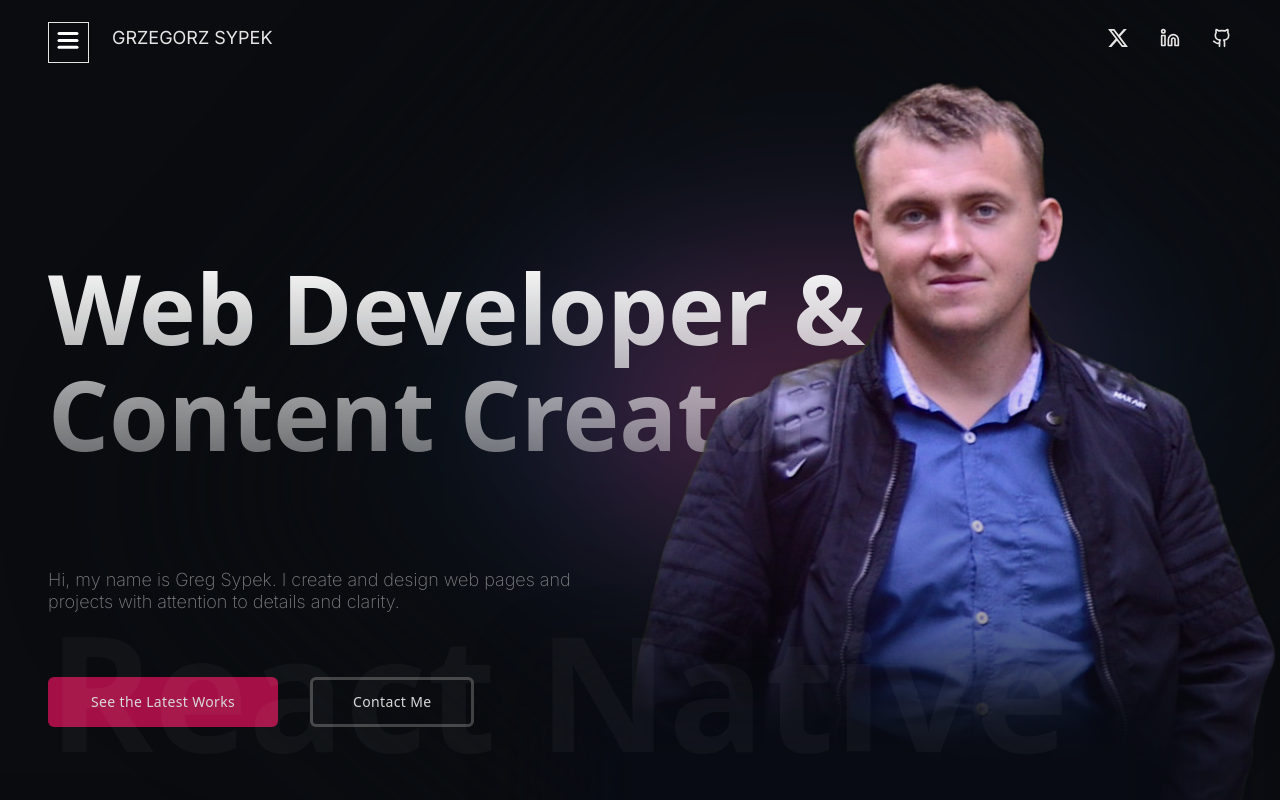
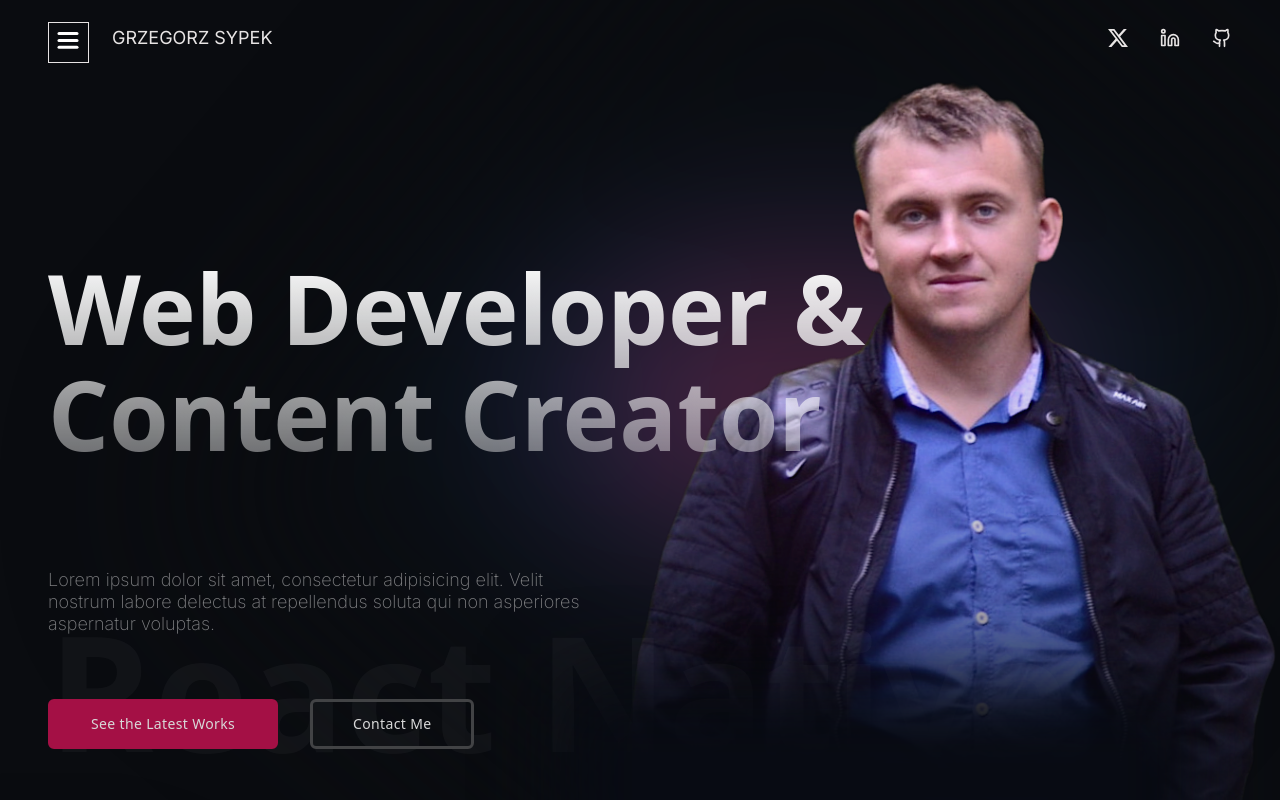
Before and after one commit to gregsypek/portfolio_v4, a React (Vite) app: page / in a window 1280 px wide. Shown: the top 800 px of the page. Built offline with nearby package versions, Linux system fonts and the light colour scheme; no server answers.

Commit message:
add animations to hero section

```diff
--- a/src/sections/Hero.jsx
+++ b/src/sections/Hero.jsx
@@ -1,26 +1,21 @@
-import { useEffect } from "react";
 import Button from "../components/Button";
-// import { motion } from "framer-motion";
-// import { useEffect, useState } from "react";
+import { motion } from "framer-motion";
 import { Link as ScrollLink } from "react-scroll";
 import { skills } from "../constants";
-import { useState } from "react";
 import SlidingText from "../components/SlidingText";
+import { useEffect, useState } from "react";
 
-// const textVariants = {
-// 	initial: {
-// 		// x: -500,
-// 		opacity: 0,
-// 	},
-// 	animate: {
-// 		x: 0,
-// 		opacity: 1,
-// 		transition: {
-// 			duration: 1,
-// 			staggerChildren: 0.1,
-// 		},
-// 	},
-// };
+const textVariants = {
+	initial: { opacity: 0, y: -20 },
+	animate: {
+		opacity: 1,
+		y: 0,
+		transition: {
+			duration: 1,
+			staggerChildren: 0.2, // Each child shows after 0.2 seconds
+		},
+	},
+};
 
 const Hero = () => {
 	const [currentSkillIndex, setCurrentSkillIndex] = useState(0);
@@ -40,22 +35,31 @@ const Hero = () => {
 			id="home"
 			className="flex flex-row justify-start gap-10 max-container overflow-hidden relative overflow:hidden padding-x"
 		>
-			<div
+			<motion.div
 				className=" pt-[12vh] sm:justify-start -translate-y-12 sm:translate-y-0 gap-4 w-4/6 sm:w-3/5 md:w-3/5 lg:w-4/5 xl:w-3/4 flex  flex-col lg:pt-[180px] xl:relative "
+				variants={textVariants}
+				initial="initial"
+				animate="animate"
 				style={{
 					//navbar height is 75px
 					height: "calc(100dvh - 75px)",
 				}}
 			>
-				<h1 className="text-[48px] sm:text-[60px] md:text-[80px] sm:leading-none xl:text-8xl  leading-10 font-bold bg-text-gradient bg-clip-text text-transparent relative z-20  text-left align-middle">
+				<motion.h1 className="text-[48px] sm:text-[60px] md:text-[80px] sm:leading-none xl:text-8xl  leading-10 font-bold bg-text-gradient bg-clip-text text-transparent relative z-20  text-left align-middle">
 					Web Developer & <br /> Content Creator
-				</h1>
-				<p className="text-sm md:paragraph text-dark-grey mt-6 xl:mt-[86px] md:w-3/5  w-2/3 relative z-20 leading-tight text-left">
-					Hi, my name is Greg Sypek. I create and design web pages and projects
-					with attention to details and clarity.
-				</p>
-				<div className="mt-6 xl:mt-12 max-lg:flex-col flex flex-wrap gap-8  justify-start items-start relative z-10">
-					<ScrollLink to="Projects" smooth={true} duration={300}>
+				</motion.h1>
+				<motion.p className="text-sm md:paragraph text-dark-grey mt-6 xl:mt-[86px] md:w-3/5  w-2/3 relative z-20 leading-tight text-left">
+					Lorem ipsum dolor sit amet, consectetur adipisicing elit. Velit
+					nostrum labore delectus at repellendus soluta qui non asperiores
+					aspernatur voluptas.
+				</motion.p>
+				<motion.div className="mt-6 xl:mt-12 max-lg:flex-col flex flex-wrap gap-8  justify-start items-start relative z-20">
+					<ScrollLink
+						to="Projects"
+						smooth={true}
+						duration={300}
+						className="relative z-10"
+					>
 						<Button type="red" className="rounded-sm">
 							See the Latest Works
 						</Button>
@@ -64,8 +68,8 @@ const Hero = () => {
 					<ScrollLink to="Contact" smooth={true} duration={500}>
 						<Button type="empty">Contact Me</Button>
 					</ScrollLink>
-				</div>
-			</div>
+				</motion.div>
+			</motion.div>
 			<div
 				className=" absolute top-0 lg:top-18 tiny:-translate-y-18 lg:-translate-y-24 tiny:translate-x-48 sm:translate-x-48 sm:scale-90 md:translate-x-48 xl:translate-x-0 translate-x-32
 			   min-h-screen xl: -right-20   "
@@ -80,10 +84,8 @@ const Hero = () => {
 				/>
 			</div>
 			<div
-				className="slidingText padding-x "
-				// variants={sliderVariants}
-				// initial="initial"
-				// animate="animate"
+				className="slidingText padding-x z-0"
+				style={{ pointerEvents: "none" }} ///no interactions needed -  hide behind buttons/
 			>
 				<SlidingText skills={skills} currentSkillIndex={currentSkillIndex} />
 			</div>
```
